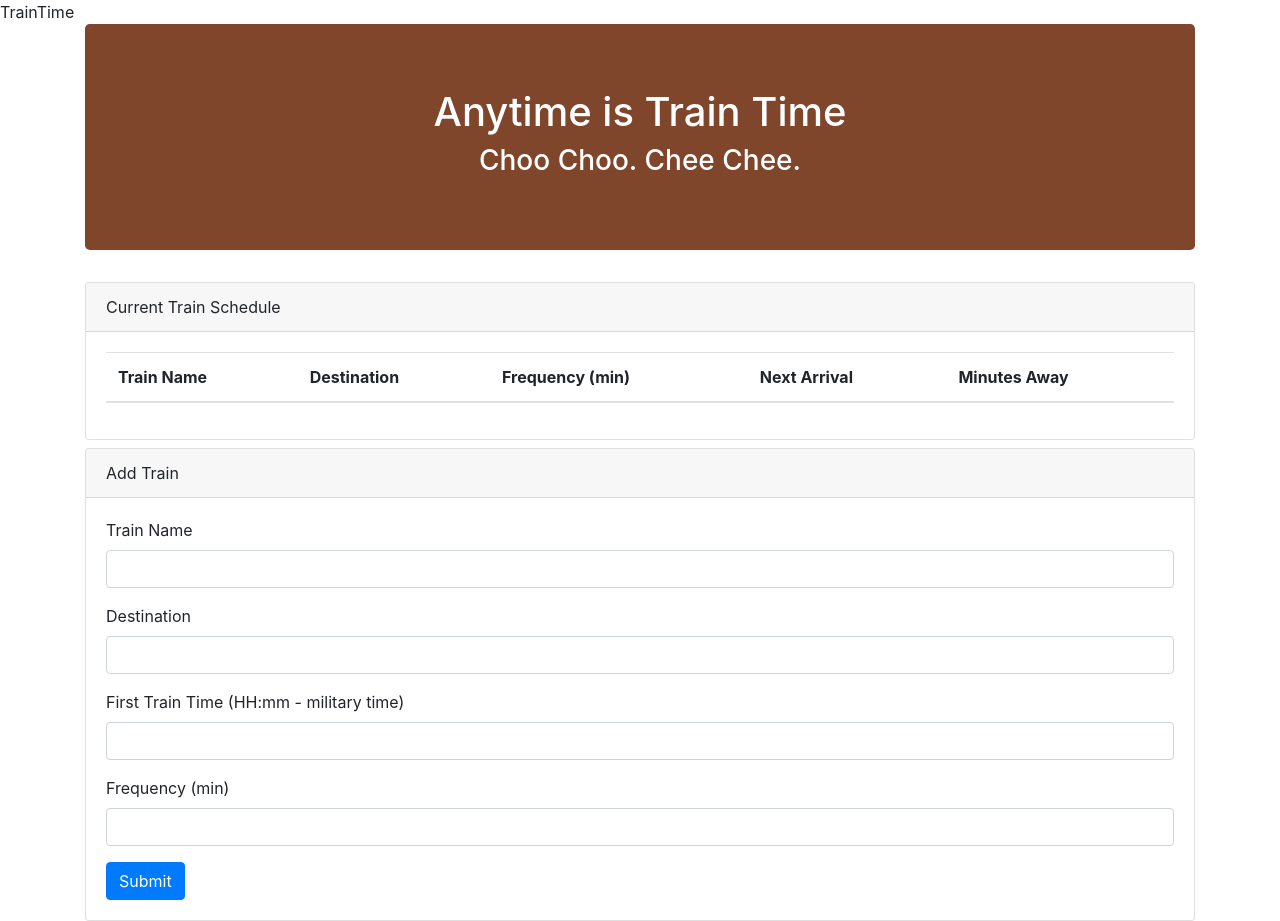
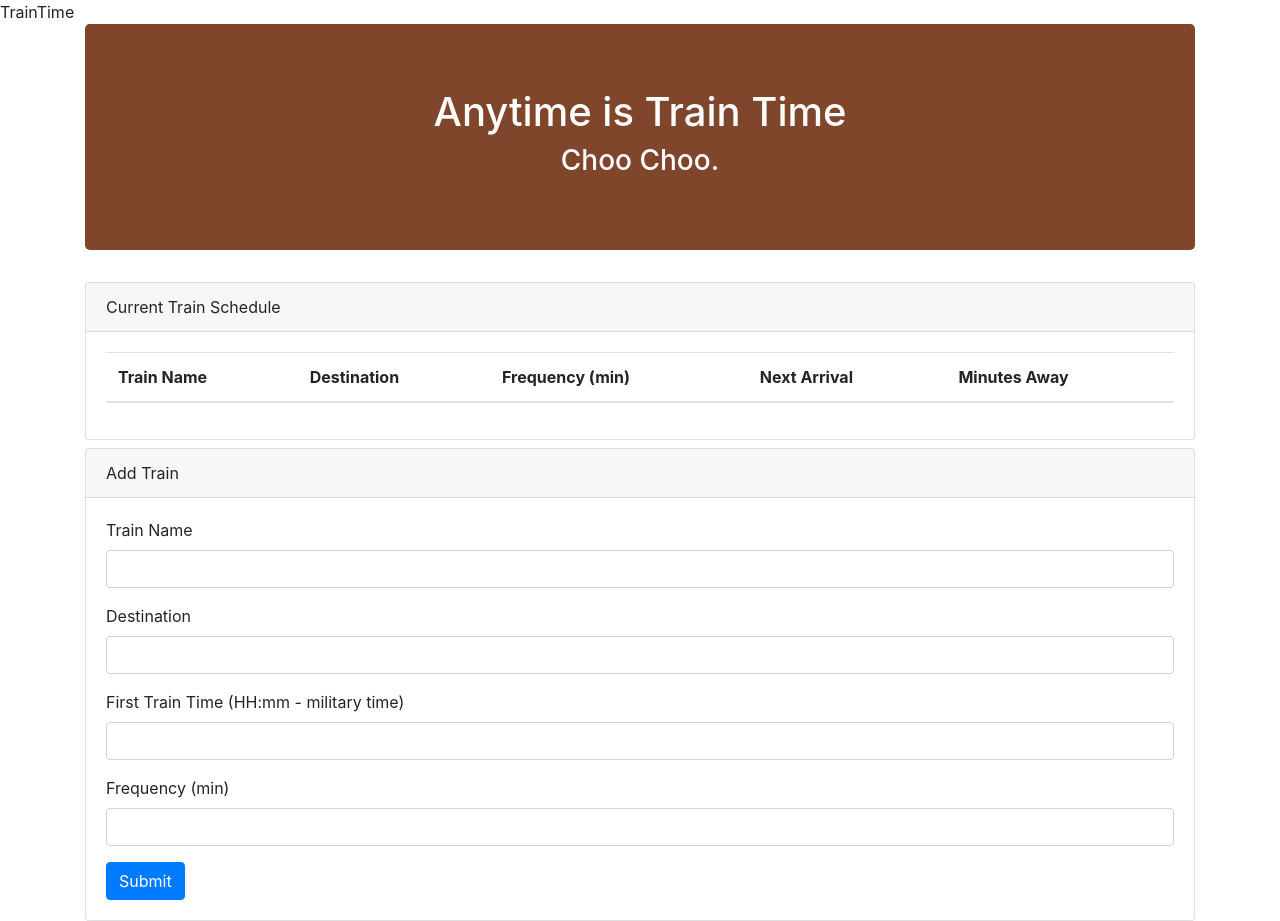
Before and after one commit to AdrielAngeles/Train-Schedule, a plain HTML site: page index.html in a window 1280 px wide. Drawn offline with nearby package versions, Linux system fonts and the light colour scheme; no server answers.

Commit message:
UP to Date

```diff
--- a/index.html
+++ b/index.html
@@ -29,7 +29,7 @@
     <!-- Jumbotron -->
     <div class="jumbotron" style="background-color: #7F462C; color: white">
       <h1 class="text-center">Anytime is Train Time</h1>
-      <h3 class="text-center">Choo Choo. Chee Chee.</h3>
+      <h3 class="text-center">Choo Choo.</h3>
     </div>
     <div class="row">
       <div class="col-lg-12">
```
